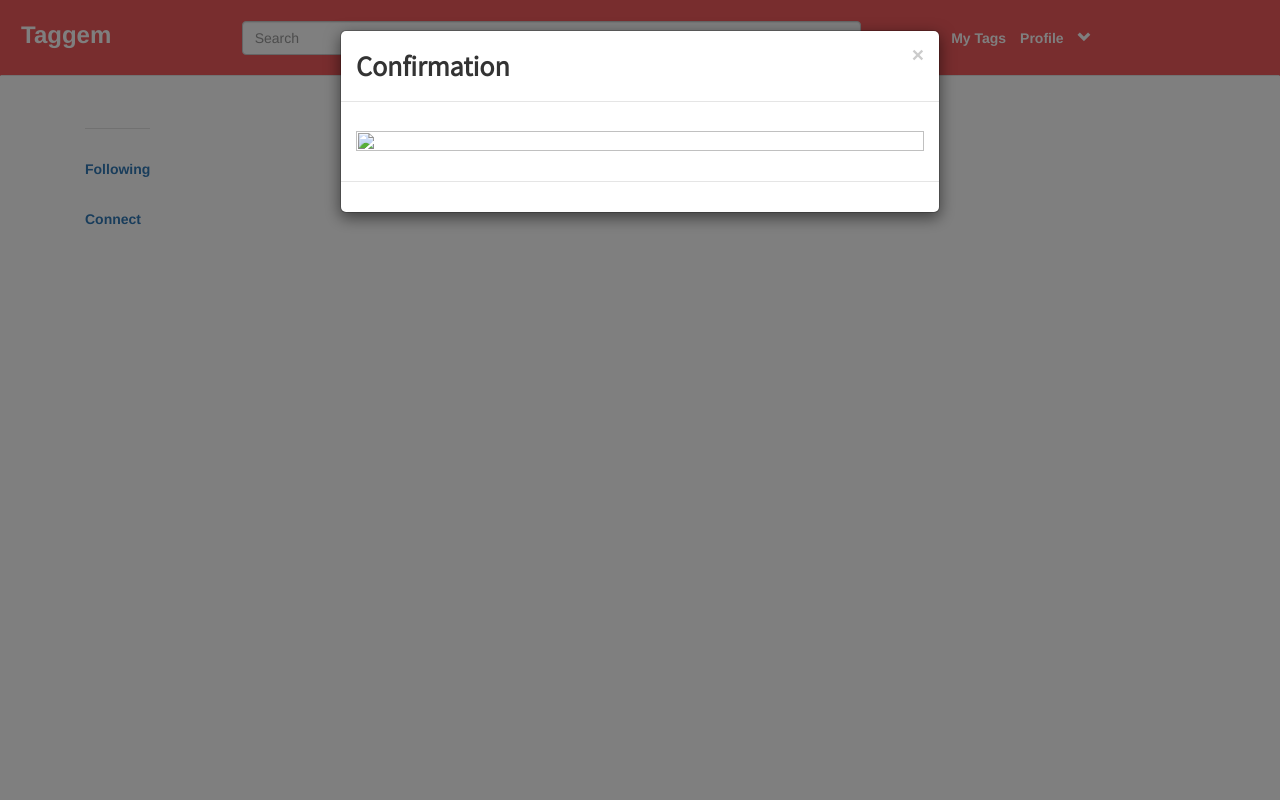
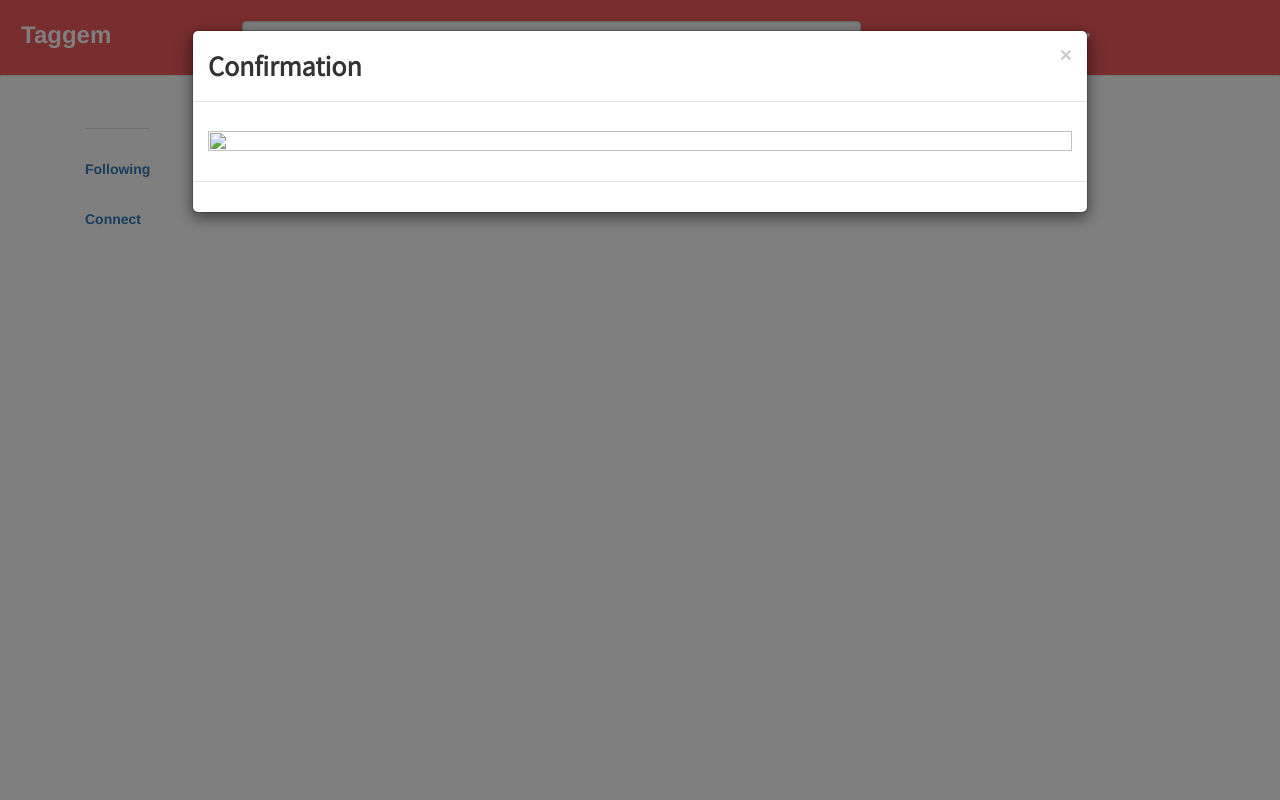
Before and after one commit to akshaynathr/Taggem-application, a Flask app: template templates/myfeed.html in a window 1280 px wide, after a click on "Following". Run offline with Flask 2, Linux system fonts and the light colour scheme; the template is opened without the code that fills it, so the values that code supplies are empty; some libraries are stand-ins or nearby versions.

Commit message:
added 70% width for modal

```diff
--- a/templates/feed.html
+++ b/templates/feed.html
@@ -10,6 +10,8 @@
 
 	<style type="text/css">
 	body { overflow-x:hidden; width: 100%;}
+	@media (min-width: 768px)
+	.modal-dialog { width:70% !important;}
 	.top_nav  { padding:20px; position: fixed; z-index: 10; width: 100%;background-color:#F15A5C ; border-bottom: 1px #e6e6e6 solid;border-radius:0px;}
 	 .top { border-top:5px blue solid; }
 
--- a/templates/myfeed.html
+++ b/templates/myfeed.html
@@ -12,6 +12,7 @@
 	body { overflow-x:hidden; width: 100%;}
 	.top_nav  { padding:20px; position: fixed; z-index: 10; width: 100%;background-color:#F15A5C ; border-bottom: 1px #e6e6e6 solid;border-radius:0px;}
 	 .top { border-top:5px blue solid; }
+	.modal-dialog { width:70% !important;}
 
 	.container {  height: 100%; margin-left: auto; margin-right: auto; padding-top:10%;}
 	.inline { display: inline;}
```
